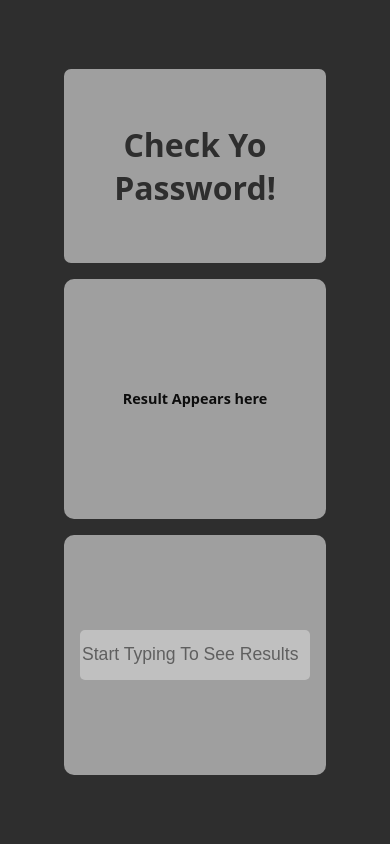
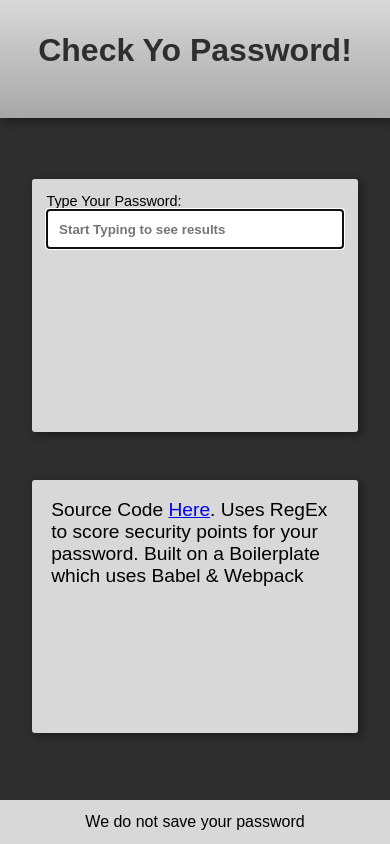
Before and after one commit to AshRW/password-checker, a website built with webpack: page public/index.html in a window 390 px wide. Built offline with nearby package versions, Linux system fonts and the light colour scheme; a web font is replaced by a local one.

Commit message:
New Improved UI with more Info and responsiveness

```diff
--- /dev/null
+++ b/docs/styles/newstyle.css
@@ -0,0 +1,91 @@
+* {
+    margin: 0;
+    padding: 0;
+    box-sizing: border-box;
+}
+
+body{
+    font-family: 'Encode Sans SC', sans-serif;
+    transition: all 1s;
+}
+
+.header{
+    background-image: linear-gradient(to bottom ,  rgba(255, 255, 255, 0.815), rgba(255, 255, 255, 0.580));
+/* background-color: rgba(255, 255, 255, 0.815); */
+padding: 2em;
+text-align: center;
+height: 14vh;
+transition: all 1s;
+}
+
+.h5-warning{
+    margin-top: 1rem;
+}
+
+.container{
+    display: grid;
+    /* grid-template-columns: repeat(auto-fit, minmax(240px, 1fr)); */
+    /* grid-template-areas:
+    'a a a b'; */
+    grid-template-columns: 4fr 1fr;
+
+    margin-top: 1.8em;
+    padding: 2em;
+    gap: 3em;
+}
+
+.container-items{
+    border-radius: 3px;
+    background-color: rgba(255, 255, 255, 0.815);
+    height: 68vh;
+    padding: 1em;
+    font-size: 2.2em;
+}
+
+input{
+    border: 2px solid black;
+    height: 4em;
+    padding: 0.8em;
+    font-weight: 800;
+    transition: all 1s;
+    width: 100%;
+}
+
+.info-container{
+    margin-top: 1em;
+}
+
+
+.footer{
+    padding: 0.8em;
+    text-align: center;
+    width: 100%;
+    position: fixed;
+    bottom: 0;
+    background-color: rgba(255, 255, 255, 0.815);
+}
+
+@media all and (max-width:500px) {
+    input{
+        height: 3em;
+    }
+    .container{
+        grid-template-columns: 1fr;
+    }
+    .container-items{
+        height: 30vh;
+        font-size: 0.9em;
+    }
+    .info-container{
+        margin-top: 0.6em;
+    }
+    .side{
+        font-size: 1.2em;
+    }
+}
+
+/* MISC */
+
+.shade{
+    box-shadow: 3px 3px 10px rgba(0, 0, 0, 0.440);
+}
--- a/docs/styles/style.css
+++ b/docs/styles/temp/style.css
@@ -3,13 +3,12 @@ html{
     height: 100%;
 }
 body {
-    /* color: #fff; */
     font-family: 'Noto Sans', sans-serif;
-    transition: all 1s;
     margin: 0;
     height: 100%;
     display: table;
     width: 100%;
+    transition: all 1s;
 }
 
 .container{
@@ -31,7 +30,7 @@ body {
 
 .title{
     text-align: center;
-    border-radius: 7px;
+    /* border-radius: 7px; */
     margin: 0 4em 1em 4em;
     padding: 2em;
     background: #cfcfcf;
@@ -42,7 +41,7 @@ body {
 }
 
 .container-items{
-    border-radius: 10px;
+    /* border-radius: 10px; */
     display: flex;
     flex-direction: column;
     justify-content: center;
--- a/public/index.html
+++ b/public/index.html
@@ -5,24 +5,38 @@
     <meta http-equiv="X-UA-Compatible" content="IE=edge">
     <meta name="viewport" content="width=device-width, initial-scale=1.0">
     <title>Check Yo Pass!</title>
+    <link rel="preconnect" href="https://fonts.googleapis.com">
+    <link rel="preconnect" href="https://fonts.gstatic.com" crossorigin>
+    <link href="https://fonts.googleapis.com/css2?family=Encode+Sans+SC:wght@200;500;800&display=swap" rel="stylesheet">
     <link rel="shortcut icon" href="./favicon.png" type="image">
-    <link rel="stylesheet" href="./styles/style.css">
+    <!-- <link rel="stylesheet" href="./styles/style.css"> -->
+    <link rel="stylesheet" href="./styles/newstyle.css">
 </head>
 <body>
-    <div class="center">
-        <div class="title">
+    <!-- <div class="center"> -->
+        <header class="header shade">
             <H1>Check Yo Password!</H1>
             <H5 class="h5-warning"></H5>
+        </header>
+        <div class="container">
+            <div class="main container-items shade">
+
+                <div class="form-container">
+                    <label for="password_input"> Type Your Password:
+                    <input type="password" id="password_input" placeholder="Start Typing to see results" autofocus></label>
+                </div>
+                <div class="info-container">
+                    <!-- Type password above -->
+                </div>
+
+            </div>
+            <div class="side container-items shade">
+                Source Code <a href="https://github.com/AshRW/password-checker">Here</a>. Uses RegEx to score security points for your password. Built on a Boilerplate which uses Babel & Webpack
+            </div>
+
         </div>
-        <div class="container">
-            <div class="container-items info-container">
-                Result Appears here
-            </div>
-            <div class="container-items form-container">
-                <input type="password" id="password_input" placeholder="Start Typing To See Results">
-            </div>
-        </div>
-    </div>
+        <footer class="footer">We do not save your password</footer>
+    <!-- </div> -->
 
     <script src="./scripts/main.js"></script>
 </body>
--- /dev/null
+++ b/public/styles/newstyle.css
@@ -0,0 +1,91 @@
+* {
+    margin: 0;
+    padding: 0;
+    box-sizing: border-box;
+}
+
+body{
+    font-family: 'Encode Sans SC', sans-serif;
+    transition: all 1s;
+}
+
+.header{
+    background-image: linear-gradient(to bottom ,  rgba(255, 255, 255, 0.815), rgba(255, 255, 255, 0.580));
+/* background-color: rgba(255, 255, 255, 0.815); */
+padding: 2em;
+text-align: center;
+height: 14vh;
+transition: all 1s;
+}
+
+.h5-warning{
+    margin-top: 1rem;
+}
+
+.container{
+    display: grid;
+    /* grid-template-columns: repeat(auto-fit, minmax(240px, 1fr)); */
+    /* grid-template-areas:
+    'a a a b'; */
+    grid-template-columns: 4fr 1fr;
+
+    margin-top: 1.8em;
+    padding: 2em;
+    gap: 3em;
+}
+
+.container-items{
+    border-radius: 3px;
+    background-color: rgba(255, 255, 255, 0.815);
+    height: 68vh;
+    padding: 1em;
+    font-size: 2.2em;
+}
+
+input{
+    border: 2px solid black;
+    height: 4em;
+    padding: 0.8em;
+    font-weight: 800;
+    transition: all 1s;
+    width: 100%;
+}
+
+.info-container{
+    margin-top: 1em;
+}
+
+
+.footer{
+    padding: 0.8em;
+    text-align: center;
+    width: 100%;
+    position: fixed;
+    bottom: 0;
+    background-color: rgba(255, 255, 255, 0.815);
+}
+
+@media all and (max-width:500px) {
+    input{
+        height: 3em;
+    }
+    .container{
+        grid-template-columns: 1fr;
+    }
+    .container-items{
+        height: 30vh;
+        font-size: 0.9em;
+    }
+    .info-container{
+        margin-top: 0.6em;
+    }
+    .side{
+        font-size: 1.2em;
+    }
+}
+
+/* MISC */
+
+.shade{
+    box-shadow: 3px 3px 10px rgba(0, 0, 0, 0.440);
+}
--- a/public/styles/style.css
+++ b/public/styles/temp/style.css
@@ -3,13 +3,12 @@ html{
     height: 100%;
 }
 body {
-    /* color: #fff; */
     font-family: 'Noto Sans', sans-serif;
-    transition: all 1s;
     margin: 0;
     height: 100%;
     display: table;
     width: 100%;
+    transition: all 1s;
 }
 
 .container{
@@ -31,7 +30,7 @@ body {
 
 .title{
     text-align: center;
-    border-radius: 7px;
+    /* border-radius: 7px; */
     margin: 0 4em 1em 4em;
     padding: 2em;
     background: #cfcfcf;
@@ -42,7 +41,7 @@ body {
 }
 
 .container-items{
-    border-radius: 10px;
+    /* border-radius: 10px; */
     display: flex;
     flex-direction: column;
     justify-content: center;
--- a/src/cssProcessing.js
+++ b/src/cssProcessing.js
@@ -1,10 +1,11 @@
 const backgroundColorSetter = (passwordStrengthNumber)=>{
+const headerName='.header'
+
     const body = document.querySelector('body')
-    const title = document.querySelector('.title')
+    const title = document.querySelector(headerName)
     switch(passwordStrengthNumber){
         case 0:{
             body.style.background="#2e2e2e"
-            // body.style.backgroundImage="linear-gradient(#2e2e2e, #FFF)"
             title.style.color="#2e2e2e"
             break;
         }
--- a/src/index.js
+++ b/src/index.js
@@ -8,8 +8,10 @@ input.addEventListener('input', (e)=>{
     const input = e.target.value;
     if(input){
         if(!/^\s+/.test(input)){
-            const passwordResultObj = passwordChecker(input)
-            renderInfo(passwordResultObj)
+            if(input.length<=55){
+                const passwordResultObj = passwordChecker(input)
+                renderInfo(passwordResultObj)
+            }
         }else{
             e.target.value=''
             alert("Password can't start with Space")
--- a/src/views.js
+++ b/src/views.js
@@ -46,7 +46,8 @@ const renderInfo = (infoObj)=>{
 }
 
 const clearInfo=()=>{
-    infoContainer.innerHTML='Result Appears here'
+    // infoContainer.innerHTML='Type password above'
+    infoContainer.innerHTML=''
     backgroundColorSetter(0)
 }
 
```
Also changed, not shown: docs/index.html (+26 -12 lines), src/Plan.md (deleted, +0 -9 lines), docs/scripts/main.js, public/scripts/main.js, 2 other files.
